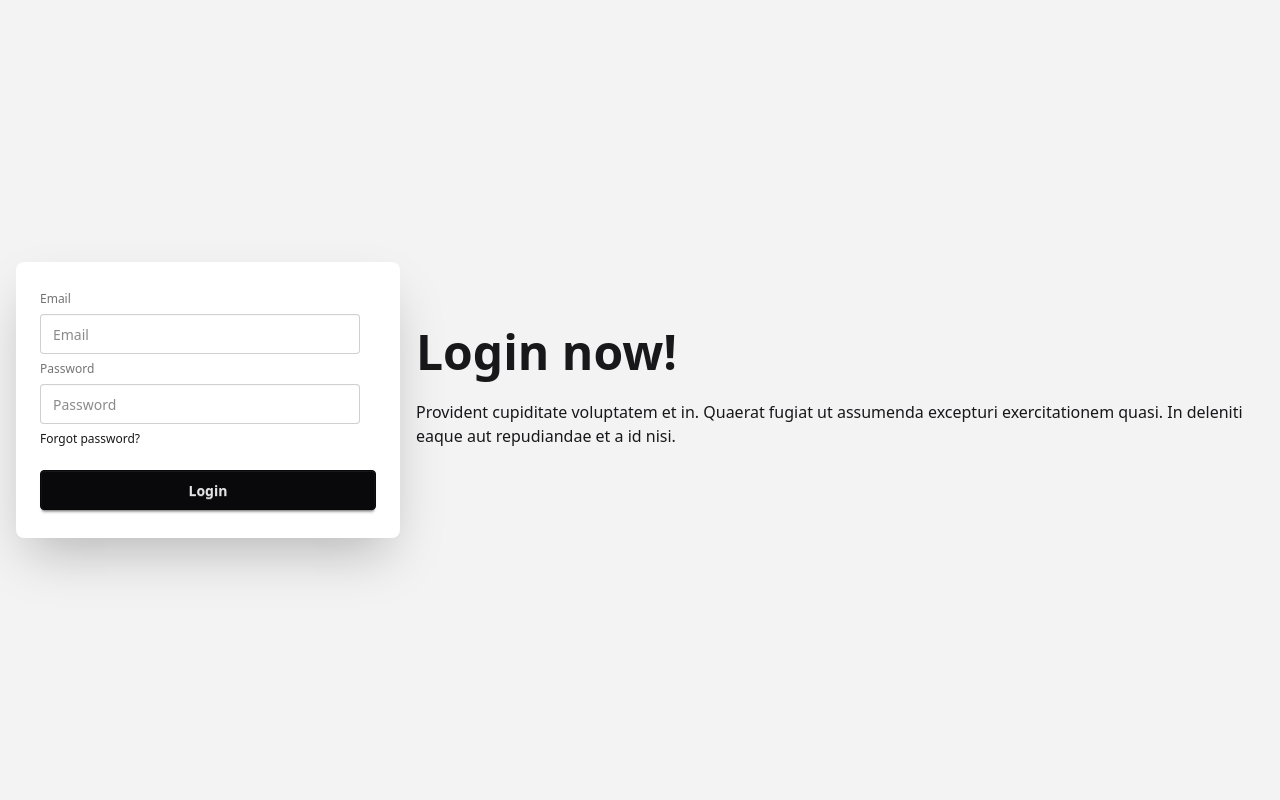
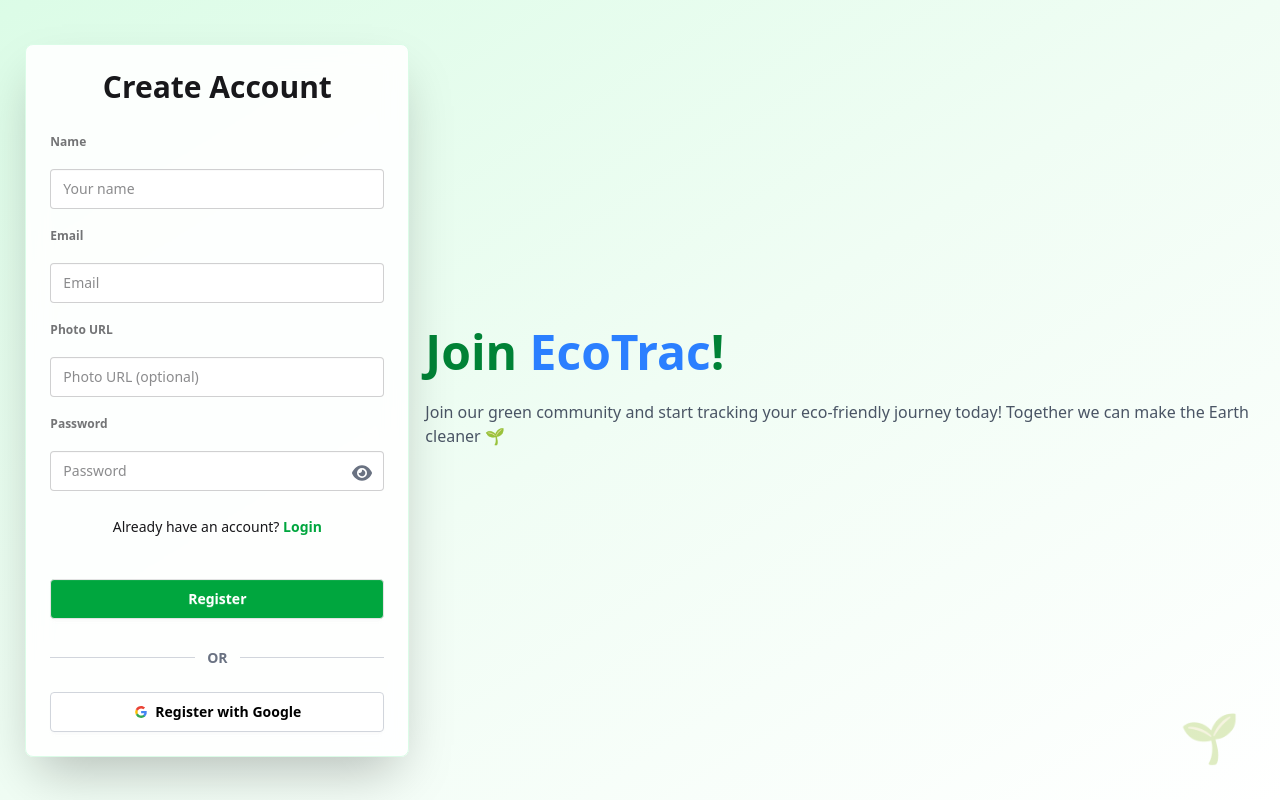
Before and after one commit to nayem-420/ecoTrac-client, a React (Vite) app: page /register in a window 1280 px wide. Shown: the top 800 px of the page. Built offline with nearby package versions, Linux system fonts and the light colour scheme; no server answers.

Commit message:
registration page connected with firebase

```diff
--- a/src/Pages/Register.jsx
+++ b/src/Pages/Register.jsx
@@ -1,38 +1,301 @@
-import React from 'react';
+import React, { useContext, useState } from "react";
+import { motion } from "framer-motion";
+import { Link, useNavigate } from "react-router";
+import Swal from "sweetalert2";
+import { FaEye } from "react-icons/fa6";
+import { LuEyeClosed } from "react-icons/lu";
+import { AuthContext } from "../Provider/AuthProvider";
 
 const Register = () => {
-    return (
-      <div className="hero bg-base-200 min-h-screen">
-        <div className="hero-content flex-col lg:flex-row-reverse">
-          <div className="text-center lg:text-left">
-            <h1 className="text-5xl font-bold">Login now!</h1>
-            <p className="py-6">
-              Provident cupiditate voluptatem et in. Quaerat fugiat ut assumenda
-              excepturi exercitationem quasi. In deleniti eaque aut repudiandae
-              et a id nisi.
-            </p>
-          </div>
-          <div className="card bg-base-100 w-full max-w-sm shrink-0 shadow-2xl">
-            <div className="card-body">
-              <fieldset className="fieldset">
-                <label className="label">Email</label>
-                <input type="email" className="input" placeholder="Email" />
-                <label className="label">Password</label>
+  const { createUser, setUser, signInWithGoogle } = useContext(AuthContext);
+  const [passwordError, setPasswordError] = useState("");
+  const [loading, setLoading] = useState(false);
+  const [showPassword, setShowPassword] = useState(false);
+  const navigate = useNavigate();
+
+  const validatePassword = (password) => {
+    if (password.length < 6)
+      return "Password must be at least 6 characters long.";
+    if (!/[A-Z]/.test(password))
+      return "Password must contain at least one uppercase letter.";
+    if (!/[a-z]/.test(password))
+      return "Password must contain at least one lowercase letter.";
+    if (!/[!@#$%^&*(),.?\":{}|<>]/.test(password))
+      return "Password must contain at least one special character.";
+    return "";
+  };
+
+  const handleRegister = (e) => {
+    e.preventDefault();
+    const form = e.target;
+    const name = form.name.value;
+    const email = form.email.value;
+    const photo = form.photo.value;
+    const password = form.password.value;
+
+    const errorMsg = validatePassword(password);
+    if (errorMsg) {
+      setPasswordError(errorMsg);
+      return;
+    }
+    setPasswordError("");
+    setLoading(true);
+
+    createUser(email, password)
+      .then((result) => {
+        const user = result.user;
+        setUser(user);
+        Swal.fire({
+          position: "top-end",
+          icon: "success",
+          title: "Registration Successful!",
+          text: `Welcome ${name}! 🌿`,
+          showConfirmButton: false,
+          timer: 2000,
+          toast: true,
+        });
+        form.reset();
+        navigate("/");
+      })
+      .catch((error) => {
+        let errorMessage = "Registration failed!";
+        if (error.code === "auth/email-already-in-use") {
+          errorMessage = "Email already in use!";
+        } else if (error.code === "auth/weak-password") {
+          errorMessage = "Password is too weak!";
+        }
+        Swal.fire({
+          icon: "error",
+          title: "Error",
+          text: errorMessage,
+          confirmButtonColor: "#16a34a",
+        });
+      })
+      .finally(() => setLoading(false));
+  };
+
+  const handleGoogleSignIn = () => {
+    console.log("Google Sign-In clicked"); // Debug log
+    setLoading(true);
+
+    signInWithGoogle()
+      .then((result) => {
+        console.log("Google Sign-In Success:", result.user); // Debug log
+        const user = result.user;
+        setUser(user);
+        Swal.fire({
+          position: "top-end",
+          icon: "success",
+          title: "Welcome!",
+          text: `Logged in as ${user.displayName || user.email} 🌿`,
+          showConfirmButton: false,
+          timer: 2000,
+          toast: true,
+        });
+        navigate("/");
+      })
+      .catch((error) => {
+        console.error("Google Sign-In Error:", error); // Debug log
+        console.error("Error Code:", error.code);
+        console.error("Error Message:", error.message);
+
+        let errorMessage = "Google Sign-In failed!";
+
+        if (error.code === "auth/popup-closed-by-user") {
+          errorMessage = "Sign-in popup was closed!";
+        } else if (error.code === "auth/cancelled-popup-request") {
+          errorMessage = "Sign-in was cancelled!";
+        } else if (error.code === "auth/unauthorized-domain") {
+          errorMessage =
+            "This domain is not authorized. Add it in Firebase Console!";
+        } else if (error.code === "auth/popup-blocked") {
+          errorMessage = "Popup was blocked by browser!";
+        }
+
+        Swal.fire({
+          icon: "error",
+          title: "Error",
+          text: errorMessage,
+          footer: `Error Code: ${error.code}`,
+          confirmButtonColor: "#16a34a",
+        });
+      })
+
+      .finally(() => setLoading(false));
+  };
+
+  return (
+    <motion.div
+      className="hero bg-gradient-to-br from-green-100 via-green-50 to-white min-h-screen"
+      initial={{ opacity: 0 }}
+      animate={{ opacity: 1 }}
+      transition={{ duration: 0.8 }}
+    >
+      <div className="hero-content flex-col lg:flex-row-reverse">
+        <motion.div
+          className="text-center lg:text-left"
+          initial={{ x: 100, opacity: 0 }}
+          animate={{ x: 0, opacity: 1 }}
+          transition={{ duration: 0.8, delay: 0.2 }}
+        >
+          <h1 className="text-5xl font-bold text-green-700">
+            Join <span className="text-blue-500">EcoTrac</span>!
+          </h1>
+          <p className="py-6 text-gray-600">
+            Join our green community and start tracking your eco-friendly
+            journey today! Together we can make the Earth cleaner 🌱
+          </p>
+        </motion.div>
+
+        <motion.div
+          className="card bg-white/90 backdrop-blur-md w-full max-w-sm shadow-2xl border border-green-100"
+          initial={{ scale: 0.8, opacity: 0 }}
+          animate={{ scale: 1, opacity: 1 }}
+          transition={{ duration: 0.6, delay: 0.4 }}
+        >
+          <form onSubmit={handleRegister} className="card-body">
+            <h2 className="text-center text-3xl font-bold mb-4">
+              Create Account
+            </h2>
+
+            <fieldset className="fieldset space-y-3">
+              <label className="label font-semibold">Name</label>
+              <input
+                name="name"
+                type="text"
+                className="input input-bordered w-full"
+                placeholder="Your name"
+                required
+              />
+
+              <label className="label font-semibold">Email</label>
+              <input
+                name="email"
+                type="email"
+                className="input input-bordered w-full"
+                placeholder="Email"
+                required
+              />
+
+              <label className="label font-semibold">Photo URL</label>
+              <input
+                name="photo"
+                type="text"
+                className="input input-bordered w-full"
+                placeholder="Photo URL (optional)"
+              />
+
+              <label className="label font-semibold">Password</label>
+              <div className="relative">
                 <input
-                  type="password"
-                  className="input"
+                  name="password"
+                  type={showPassword ? "text" : "password"}
+                  className={`input input-bordered w-full pr-10 ${
+                    passwordError ? "border-red-500" : ""
+                  }`}
                   placeholder="Password"
+                  required
                 />
-                <div>
-                  <a className="link link-hover">Forgot password?</a>
-                </div>
-                <button className="btn btn-neutral mt-4">Login</button>
-              </fieldset>
+                <button
+                  type="button"
+                  onClick={() => setShowPassword(!showPassword)}
+                  className="absolute right-3 top-3 text-gray-500 hover:text-green-600"
+                >
+                  {showPassword ? (
+                    <LuEyeClosed size={20} />
+                  ) : (
+                    <FaEye size={20} />
+                  )}
+                </button>
+              </div>
+
+              {passwordError && (
+                <p className="text-red-500 text-sm mt-1">{passwordError}</p>
+              )}
+
+              <div className="text-sm text-center mt-2">
+                <p>
+                  Already have an account?{" "}
+                  <Link
+                    to="/login"
+                    className="font-semibold text-green-600 hover:underline"
+                  >
+                    Login
+                  </Link>
+                </p>
+              </div>
+
+              <motion.button
+                type="submit"
+                disabled={loading}
+                className={`btn bg-green-600 hover:bg-green-700 text-white mt-6 w-full ${
+                  loading ? "opacity-60 cursor-not-allowed" : ""
+                }`}
+                whileHover={{ scale: loading ? 1 : 1.05 }}
+                whileTap={{ scale: 0.95 }}
+              >
+                {loading ? "Registering..." : "Register"}
+              </motion.button>
+            </fieldset>
+
+            {/* OR Divider */}
+            <div className="flex items-center justify-center my-4">
+              <div className="flex-grow border-t border-gray-300"></div>
+              <span className="px-3 text-gray-500 font-semibold">OR</span>
+              <div className="flex-grow border-t border-gray-300"></div>
             </div>
-          </div>
-        </div>
+
+            {/* Google Sign-In Button */}
+            <motion.button
+              type="button"
+              onClick={handleGoogleSignIn}
+              disabled={loading}
+              className="btn bg-white text-black border-gray-300 hover:bg-gray-50 w-full"
+              whileHover={{ scale: loading ? 1 : 1.05 }}
+              whileTap={{ scale: 0.95 }}
+            >
+              <svg
+                aria-label="Google logo"
+                width="16"
+                height="16"
+                xmlns="http://www.w3.org/2000/svg"
+                viewBox="0 0 512 512"
+              >
+                <g>
+                  <path d="m0 0H512V512H0" fill="#fff"></path>
+                  <path
+                    fill="#34a853"
+                    d="M153 292c30 82 118 95 171 60h62v48A192 192 0 0190 341"
+                  ></path>
+                  <path
+                    fill="#4285f4"
+                    d="m386 400a140 175 0 0053-179H260v74h102q-7 37-38 57"
+                  ></path>
+                  <path
+                    fill="#fbbc02"
+                    d="m90 341a208 200 0 010-171l63 49q-12 37 0 73"
+                  ></path>
+                  <path
+                    fill="#ea4335"
+                    d="m153 219c22-69 116-109 179-50l55-54c-78-75-230-72-297 55"
+                  ></path>
+                </g>
+              </svg>
+              {loading ? "Signing in..." : "Register with Google"}
+            </motion.button>
+          </form>
+        </motion.div>
       </div>
-    );
+
+      <motion.div
+        className="absolute bottom-10 right-10 text-green-200 text-5xl opacity-30"
+        animate={{ y: [0, 20, 0] }}
+        transition={{ duration: 6, repeat: Infinity }}
+      >
+        🌱
+      </motion.div>
+    </motion.div>
+  );
 };
 
 export default Register;
--- a/src/Provider/AuthProvider.jsx
+++ b/src/Provider/AuthProvider.jsx
@@ -1,67 +1,67 @@
-// import React, { createContext, useEffect, useState } from "react";
-// import {
-//   createUserWithEmailAndPassword,
-//   getAuth,
-//   onAuthStateChanged,
-//   signInWithEmailAndPassword,
-//   signInWithPopup,
-//   signOut,
-//   GoogleAuthProvider,
-// } from "firebase/auth";
-// import { app } from "../Firebase/firebase.config";
+import React, { createContext, useEffect, useState } from "react";
+import {
+  createUserWithEmailAndPassword,
+  getAuth,
+  onAuthStateChanged,
+  signInWithEmailAndPassword,
+  signInWithPopup,
+  signOut,
+  GoogleAuthProvider,
+} from "firebase/auth";
+import { app } from "../firebase/firebase.config";
 
-// export const AuthContext = createContext();
-// const auth = getAuth(app);
+export const AuthContext = createContext();
+const auth = getAuth(app);
 
-// const AuthProvider = ({ children }) => {
-//   const [user, setUser] = useState(null);
-//   const [loading, setLoading] = useState(true);
+const AuthProvider = ({ children }) => {
+  const [user, setUser] = useState(null);
+  const [loading, setLoading] = useState(true);
 
 
-//   const googleProvider = new GoogleAuthProvider();
+  const googleProvider = new GoogleAuthProvider();
 
-//   const createUser = (email, password) => {
-//     setLoading(true);
-//     return createUserWithEmailAndPassword(auth, email, password);
-//   };
+  const createUser = (email, password) => {
+    setLoading(true);
+    return createUserWithEmailAndPassword(auth, email, password);
+  };
 
-//   const signIn = (email, password) => {
-//     setLoading(true);
-//     return signInWithEmailAndPassword(auth, email, password);
-//   };
+  const signIn = (email, password) => {
+    setLoading(true);
+    return signInWithEmailAndPassword(auth, email, password);
+  };
 
-//   const signInWithGoogle = () => {
-//     setLoading(true);
-//     return signInWithPopup(auth, googleProvider);
-//   };
+  const signInWithGoogle = () => {
+    setLoading(true);
+    return signInWithPopup(auth, googleProvider);
+  };
 
-//   const logOut = () => {
-//     setLoading(true);
-//     return signOut(auth);
-//   };
+  const logOut = () => {
+    setLoading(true);
+    return signOut(auth);
+  };
 
-//   useEffect(() => {
-//     const unsubscribe = onAuthStateChanged(auth, (currentUser) => {
-//       console.log("Auth state changed:", currentUser);
-//       setUser(currentUser);
-//       setLoading(false);
-//     });
-//     return () => unsubscribe();
-//   }, []);
+  useEffect(() => {
+    const unsubscribe = onAuthStateChanged(auth, (currentUser) => {
+    //   console.log("Auth state changed:", currentUser);
+      setUser(currentUser);
+      setLoading(false);
+    });
+    return () => unsubscribe();
+  }, []);
 
-//   const authData = {
-//     user,
-//     setUser,
-//     loading,
-//     createUser,
-//     signIn,
-//     signInWithGoogle,
-//     logOut,
-//   };
+  const authData = {
+    user,
+    setUser,
+    loading,
+    createUser,
+    signIn,
+    signInWithGoogle,
+    logOut,
+  };
 
-//   return (
-//     <AuthContext value={authData}>{children}</AuthContext>
-//   );
-// };
+  return (
+    <AuthContext value={authData}>{children}</AuthContext>
+  );
+};
 
-// export default AuthProvider;
+export default AuthProvider;
```
Also changed, not shown: src/main.jsx (+7 -4 lines).
